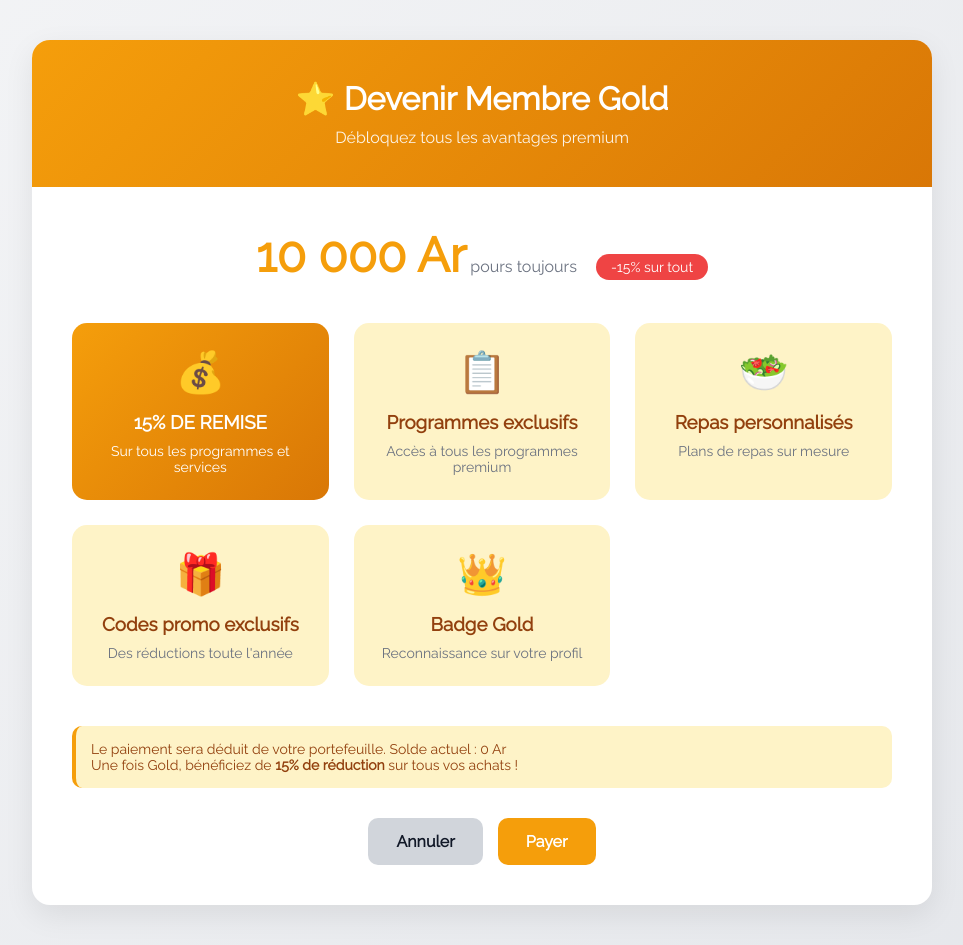
After one commit to tsioryr08/projet-regime-alimentaire, a CodeIgniter 4 app: the page made by app/Views/user/devenir_gold.php in a window 1280 px wide. The commit adds this page. Shown: the whole page, without its empty margins (158-1121 px from the left). Run offline with PHP 8.4 and a stand-in for CodeIgniter, Linux system fonts and the light colour scheme; the template is opened without the code that fills it, so the values that code supplies are empty; some libraries are stand-ins or nearby versions.

Commit message:
implementation_gold(payer+statut)

```diff
--- a/app/Config/Routes.php
+++ b/app/Config/Routes.php
@@ -1,5 +1,6 @@
 <?php
 
+use App\Controllers\user\ProfilController;
 use CodeIgniter\Router\RouteCollection;
 
 /**
@@ -25,6 +26,9 @@ $routes->group('utilisateur', ['namespace' => 'App\Controllers\user'], function(
 
 	$routes->get('saisirCode','WalletController::saisir');
 	$routes->post('traiterCode','WalletController::traiterCode');
+
+	$routes->get('devenirGold',"ProfilController::devenirGold");
+	$routes->get('payerGold',"ProfilController::payerGold");
 
 });
 
--- a/app/Models/CodeModel.php
+++ b/app/Models/CodeModel.php
@@ -77,7 +77,6 @@ class CodeModel extends Model
             ];
         }
 
-        // Marquer le code comme utilisé
         $update = $this->update($codeInfo['id'], [
             'est_valide' => 0,
             'utilisateur_id' => $utilisateurId,
--- /dev/null
+++ b/app/Views/user/devenir_gold.php
@@ -0,0 +1,239 @@
+<!DOCTYPE html>
+<html lang="fr">
+<head>
+    <meta charset="UTF-8">
+    <meta name="viewport" content="width=device-width, initial-scale=1.0">
+    <title>Devenir Gold</title>
+    <link href="https://fonts.googleapis.com/css?family=Raleway" rel="stylesheet">
+    <style>
+        * {
+            margin: 0;
+            padding: 0;
+            box-sizing: border-box;
+            font-family: Raleway, sans-serif;
+        }
+
+        body {
+            background: linear-gradient(135deg, #f3f4f6, #e5e7eb);
+            min-height: 100vh;
+            padding: 40px 20px;
+        }
+
+        .container {
+            max-width: 900px;
+            margin: 0 auto;
+            background: white;
+            border-radius: 18px;
+            box-shadow: 0 10px 30px rgba(0,0,0,0.08);
+            overflow: hidden;
+        }
+
+        .header {
+            background: linear-gradient(135deg, #f59e0b, #d97706);
+            color: white;
+            padding: 40px;
+            text-align: center;
+        }
+
+        .header h1 {
+            font-size: 32px;
+            margin-bottom: 10px;
+        }
+
+        .header p {
+            opacity: 0.9;
+            font-size: 16px;
+        }
+
+        .content {
+            padding: 40px;
+        }
+
+        .price {
+            text-align: center;
+            margin-bottom: 40px;
+        }
+
+        .price .amount {
+            font-size: 48px;
+            font-weight: bold;
+            color: #f59e0b;
+        }
+
+        .price .period {
+            color: #6b7280;
+        }
+
+        .price .discount {
+            background: #ef4444;
+            color: white;
+            font-size: 14px;
+            display: inline-block;
+            padding: 5px 15px;
+            border-radius: 20px;
+            margin-left: 15px;
+        }
+
+        .advantages {
+            display: grid;
+            grid-template-columns: repeat(auto-fit, minmax(250px, 1fr));
+            gap: 25px;
+            margin-bottom: 40px;
+        }
+
+        .advantage-card {
+            background: #fef3c7;
+            padding: 25px;
+            border-radius: 15px;
+            text-align: center;
+            transition: 0.3s;
+        }
+
+        .advantage-card:hover {
+            transform: translateY(-5px);
+            box-shadow: 0 5px 20px rgba(0,0,0,0.1);
+        }
+
+        .advantage-card .icon {
+            font-size: 40px;
+            margin-bottom: 15px;
+        }
+
+        .advantage-card h3 {
+            color: #92400e;
+            margin-bottom: 10px;
+        }
+
+        .advantage-card p {
+            color: #6b7280;
+            font-size: 14px;
+        }
+
+        .discount-card {
+            background: linear-gradient(135deg, #f59e0b, #d97706);
+            color: white;
+        }
+
+        .discount-card h3, .discount-card p {
+            color: white;
+        }
+
+        .button-row {
+            display: flex;
+            gap: 15px;
+            justify-content: center;
+            margin-top: 30px;
+        }
+
+        .btn {
+            padding: 14px 28px;
+            border: none;
+            border-radius: 10px;
+            cursor: pointer;
+            font-size: 16px;
+            font-weight: 600;
+            transition: 0.2s;
+            text-decoration: none;
+            display: inline-block;
+            text-align: center;
+        }
+
+        .btn-gold {
+            background: #f59e0b;
+            color: white;
+        }
+
+        .btn-gold:hover {
+            background: #d97706;
+            transform: translateY(-2px);
+        }
+
+        .btn-secondary {
+            background: #d1d5db;
+            color: #111827;
+        }
+
+        .btn-secondary:hover {
+            background: #9ca3af;
+            transform: translateY(-2px);
+        }
+
+        .warning {
+            background: #fef3c7;
+            border-left: 4px solid #f59e0b;
+            padding: 15px;
+            margin-top: 30px;
+            border-radius: 10px;
+            color: #92400e;
+            font-size: 14px;
+        }
+
+        @media (max-width: 600px) {
+            .content {
+                padding: 20px;
+            }
+            .button-row {
+                flex-direction: column;
+            }
+            .btn {
+                text-align: center;
+            }
+        }
+    </style>
+</head>
+<body>
+    <div class="container">
+        <div class="header">
+            <h1>⭐ Devenir Membre Gold</h1>
+            <p>Débloquez tous les avantages premium</p>
+        </div>
+
+        <div class="content">
+            <div class="price">
+                <span class="amount">10 000 Ar</span>
+                <span class="period">pours toujours</span>
+                <span class="discount">-15% sur tout</span>
+            </div>
+
+            <div class="advantages">
+                <div class="advantage-card discount-card">
+                    <div class="icon">💰</div>
+                    <h3>15% DE REMISE</h3>
+                    <p>Sur tous les programmes et services</p>
+                </div>
+                <div class="advantage-card">
+                    <div class="icon">📋</div>
+                    <h3>Programmes exclusifs</h3>
+                    <p>Accès à tous les programmes premium</p>
+                </div>
+                <div class="advantage-card">
+                    <div class="icon">🥗</div>
+                    <h3>Repas personnalisés</h3>
+                    <p>Plans de repas sur mesure</p>
+                </div>
+
+                <div class="advantage-card">
+                    <div class="icon">🎁</div>
+                    <h3>Codes promo exclusifs</h3>
+                    <p>Des réductions toute l'année</p>
+                </div>
+                <div class="advantage-card">
+                    <div class="icon">👑</div>
+                    <h3>Badge Gold</h3>
+                    <p>Reconnaissance sur votre profil</p>
+                </div>
+            </div>
+
+            <div class="warning">
+                Le paiement sera déduit de votre portefeuille. Solde actuel : <?= number_format($solde, 0, ',', ' ') ?> Ar<br>
+                Une fois Gold, bénéficiez de <strong>15% de réduction</strong> sur tous vos achats !
+            </div>
+
+            <div class="button-row">
+                <a href="/utilisateur/profil" class="btn btn-secondary">Annuler</a>
+                <a href="/utilisateur/payerGold" class="btn btn-gold">Payer</a>
+            </div>
+        </div>
+    </div>
+</body>
+</html>
--- a/app/Views/user/profil.php
+++ b/app/Views/user/profil.php
@@ -300,6 +300,7 @@
                 <a href="/utilisateur/dashboard" class="btn btn-secondary">Retour</a>
                 <a href="/utilisateur/modifProfil" class="btn btn-primary">Modifier mon profil</a>
                 <a href="/utilisateur/saisirCode" class="btn btn-code">Saisir un code</a>
+                <a href="/utilisateur/devenirGold" class="btn btn-primary" style="background: #f59e0b;">⭐ Devenir Gold</a>
                 <a href="/utilisateur/logout" class="btn btn-danger">Déconnexion</a>
             </div>
         </div>
```
Also changed, not shown: app/Controllers/user/ProfilController.php (+52 -0 lines), app/Models/UtilisateurModel.php (+10 -0 lines), 4 other files.
